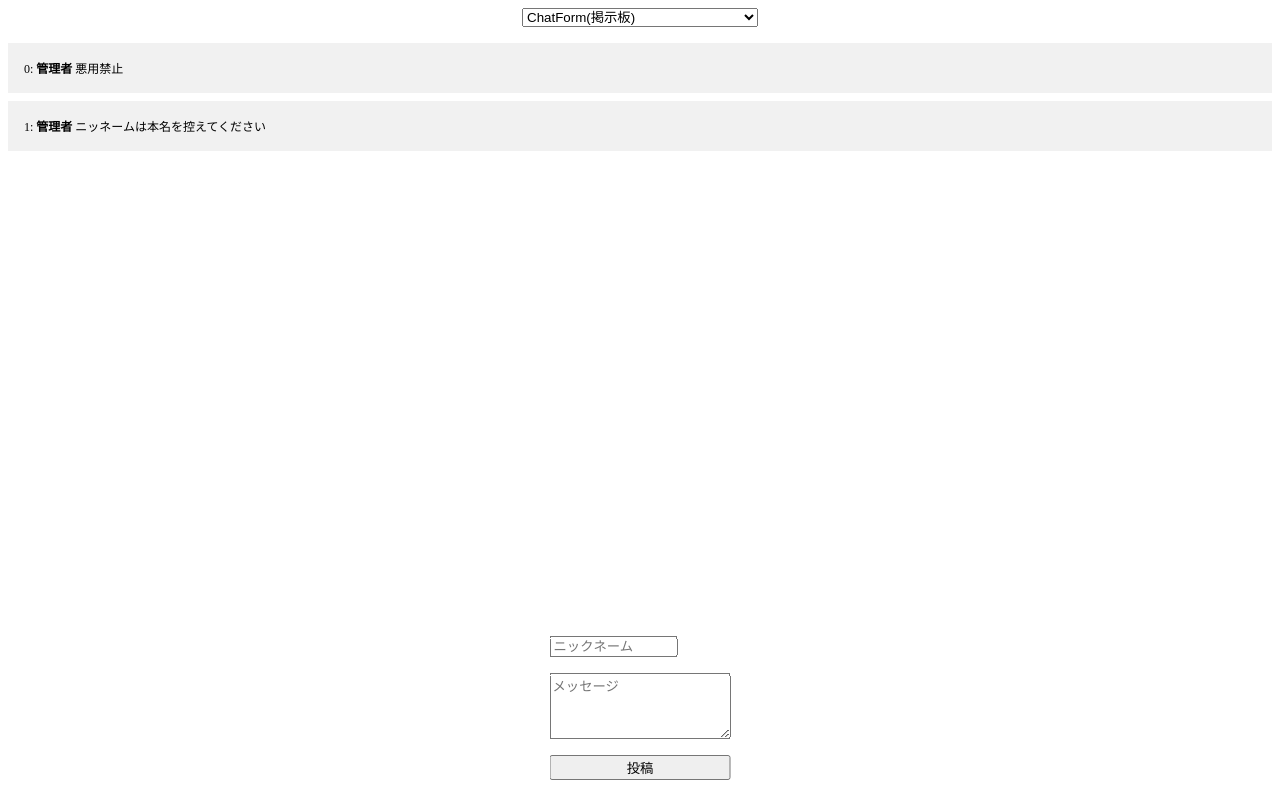
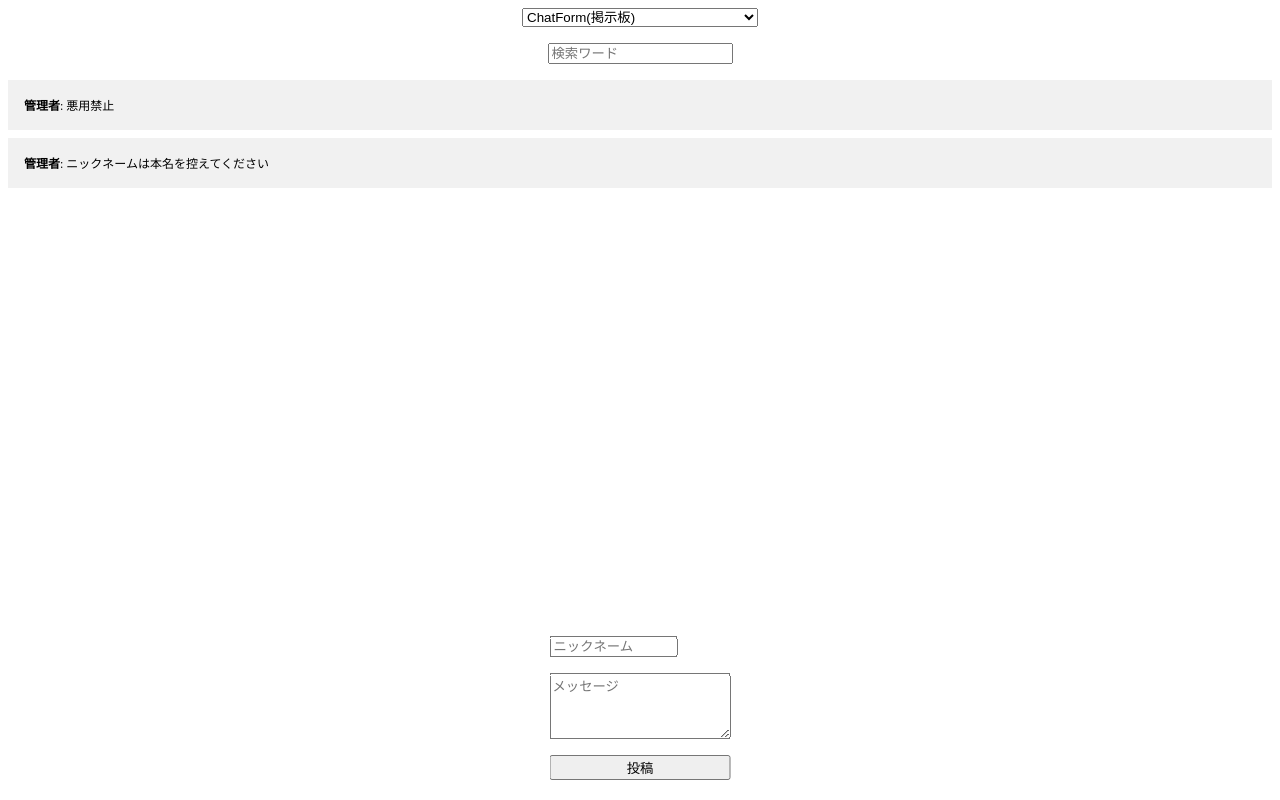
Before and after one commit to masakingu0303/count-ts, a React (Vite) app in the folder frontend/: page / in a window 1280 px wide. Built offline with nearby package versions, Linux system fonts and the light colour scheme.

Commit message:
サーチ機能

```diff
--- a/frontend/src/App.css
+++ b/frontend/src/App.css
@@ -128,6 +128,11 @@
 }
 
 /* chat */
+
+.chat-containar {
+  position: relative;
+}
+
 .chat-form-containar {
   display: flex;
   flex-direction: column;
@@ -159,3 +164,14 @@
   padding: 1rem 1rem;
   text-align: left;
 }
+
+
+mark {
+  background-color: yellow;
+  font-weight: bold;
+}
+
+/* search */
+.search-input {
+  margin-top: 1rem;
+}
--- a/frontend/src/chatForm/ChatForm.tsx
+++ b/frontend/src/chatForm/ChatForm.tsx
@@ -1,44 +1,30 @@
 import { useState } from "react";
 import ChatInput from "./ChatInput";
 import ChatList from "./ChatList";
+import ChatSearch from "./ChatSearch";
 
 const ChatForm = () => {
   const [items, setItems] = useState([
-        {
-            id: 0,
-            name: "管理者",
-            text: "悪用禁止"
-        },
-        {
-            id: 1,
-            name: "管理者",
-            text: "ニッネームは本名を控えてください"
-        }
-    ])
+    { id: 0, name: "管理者", text: "悪用禁止" },
+    { id: 1, name: "管理者", text: "ニックネームは本名を控えてください" }
+  ]);
+
+  const [search, setSearch] = useState("");
 
   const handleSubmit = (item: { name: string; text: string }) => {
     const maxId = items.length > 0 ? Math.max(...items.map((i) => i.id)) : 0;
     const newId = maxId + 1;
 
-        setItems((prev) => [
-          ...prev,
-          {
-            id: newId,
-            name: item.name,
-            text: item.text,
-          },
-        ]);
+    setItems((prev) => [...prev, { id: newId, name: item.name, text: item.text }]);
   };
-
-
 
   return (
     <div>
-            <ChatList items={items} />
+      <ChatSearch search={search} setSearch={setSearch} />
+      <ChatList items={items} keyword={search} />
       <ChatInput handleSubmit={handleSubmit} />
     </div>
-
-    )
-}
+  );
+};
 
 export default ChatForm;
--- a/frontend/src/chatForm/ChatInput.tsx
+++ b/frontend/src/chatForm/ChatInput.tsx
@@ -5,17 +5,11 @@ type Props = {
 };
 
 const ChatInput = ({ handleSubmit }: Props) => {
-  const [item, setItem] = useState({
-    name: "",
-    text: "",
-  });
+  const [item, setItem] = useState({ name: "", text: "" });
 
   const handleChange = (e: React.ChangeEvent<HTMLInputElement | HTMLTextAreaElement>) => {
     const { name, value } = e.target;
-    setItem((prev) => ({
-      ...prev,
-      [name]: value,
-    }));
+    setItem((prev) => ({ ...prev, [name]: value }));
   };
 
   const onSubmit = (e: React.FormEvent<HTMLFormElement>) => {
@@ -28,19 +22,8 @@ const ChatInput = ({ handleSubmit }: Props) => {
 
   return (
     <form className="chat-form-containar" onSubmit={onSubmit}>
-      <input
-        type="text"
-        name="name"
-        placeholder="ニックネーム"
-        value={item.name}
-        onChange={handleChange}
-      />
-      <textarea
-        name="text"
-        placeholder="メッセージ"
-        value={item.text}
-        onChange={handleChange}
-      />
+      <input type="text" name="name" placeholder="ニックネーム" value={item.name} onChange={handleChange} />
+      <textarea name="text" placeholder="メッセージ" value={item.text} onChange={handleChange} />
       <input type="submit" value="投稿" />
     </form>
   );
--- a/frontend/src/chatForm/ChatList.tsx
+++ b/frontend/src/chatForm/ChatList.tsx
@@ -2,25 +2,32 @@ type Item = {
     id: number;
     name: string;
     text: string;
-}
+  };
 
   type Props = {
     items: Item[];
-}
+    keyword: string;
+  };
 
-const ChatList = ({ items }: Props) => {
+  const ChatList = ({ items, keyword }: Props) => {
+    const highlight = (text: string) => {
+      if (!keyword) return text;
+      const regex = new RegExp(`(${keyword})`, 'gi');
+      const parts = text.split(regex);
+      return parts.map((part, index) =>
+        part.toLowerCase() === keyword.toLowerCase() ? <mark key={index}>{part}</mark> : part
+      );
+    };
+
     return (
-        <>
-            <ul className="chat-list">
+      <ul className="chat-list ">
         {items.map((item) => (
           <li key={item.id}>
-                        {item.id}: <strong>{item.name}</strong> {item.text}
+            <strong>{highlight(item.name)}</strong>: {highlight(item.text)}
           </li>
         ))}
       </ul>
-
-        </>
-    )
-}
+    );
+  };
 
   export default ChatList;
--- /dev/null
+++ b/frontend/src/chatForm/ChatSearch.tsx
@@ -0,0 +1,17 @@
+type Props = {
+    search: string;
+    setSearch: React.Dispatch<React.SetStateAction<string>>;
+  };
+
+  const ChatSearch = ({ search, setSearch }: Props) => {
+    return (
+      <input className="search-input"
+        type="text"
+        placeholder="検索ワード"
+        value={search}
+        onChange={(e) => setSearch(e.target.value)}
+      />
+    );
+  };
+
+  export default ChatSearch;
```
Lines whose indentation alone changed are shown as unchanged.
